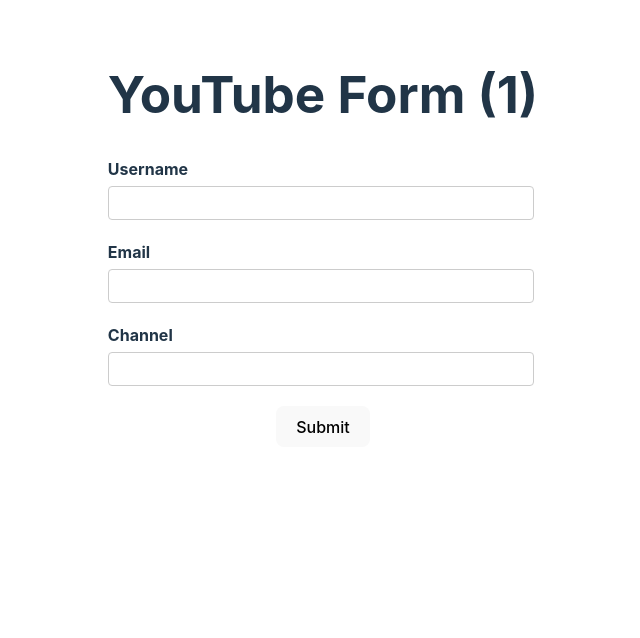
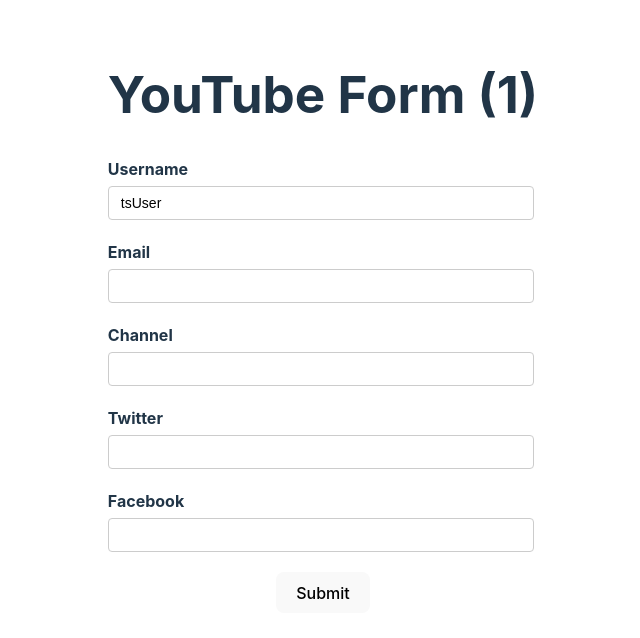
Before and after one commit to Narotam-Mishra/react-hook-form_learning, a React (Vite) app: page / in a window 1280 px wide. Shown: the top 638 px of the page, without its empty margins (317-957 px from the left). Built offline with nearby package versions, Linux system fonts and the light colour scheme; no server answers.

Commit message:
rhf_1.12_rhf_nested_objects

```diff
--- a/src/components/YoutubeForm.tsx
+++ b/src/components/YoutubeForm.tsx
@@ -7,26 +7,34 @@
 type Formvalue = {
   username: string,
   email: string,
-  channel: string
+  channel: string,
+  social: {
+    twitter: string,
+    facebook: string
+  }
 }
 
 const YoutubeForm = () => {
   const form = useForm<Formvalue>({
-    // defaultValues: {
-    //   username: "tsUser",
-    //   email: "",
-    //   channel: "",
-    // }
-
-    defaultValues: async () => {
-      const response = await fetch("https://jsonplaceholder.typicode.com/users/1");
-      const data = await response.json();
-      return {
-        username: "Batman",
-        email: data.email,
-        channel: "",
+    defaultValues: {
+      username: "tsUser",
+      email: "",
+      channel: "",
+      social: {
+        twitter: "",
+        facebook: ""
       }
     }
+
+    // defaultValues: async () => {
+    //   const response = await fetch("https://jsonplaceholder.typicode.com/users/1");
+    //   const data = await response.json();
+    //   return {
+    //     username: "Batman",
+    //     email: data.email,
+    //     channel: "",
+    //   }
+    // }
   });
 
   const { register, control, handleSubmit, formState } = form;
@@ -110,6 +118,24 @@
           />
           <p className="error">{errors.channel?.message}</p>
         </div>
+
+        <div className="form-control">
+          <label htmlFor="twitter">Twitter</label>
+          <input
+            type="text"
+            id="twitter"
+            {...register("social.twitter")}
+          />
+        </div>
+
+        <div className="form-control">
+          <label htmlFor="facebook">Facebook</label>
+          <input
+            type="text"
+            id="facebook"
+            {...register("social.facebook")}
+          />
+        </div>
         <button>Submit</button>
       </form>
       <DevTool control={control} />
```
Also changed, not shown: ReadMe.txt.
